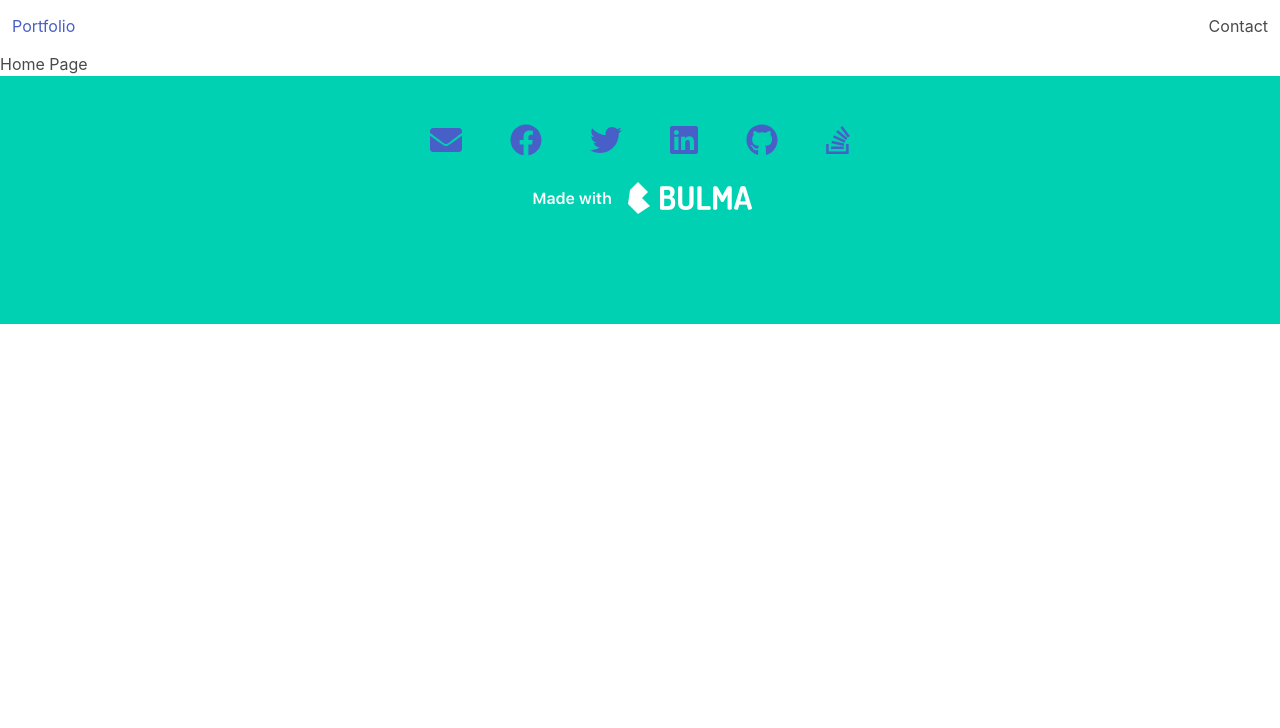
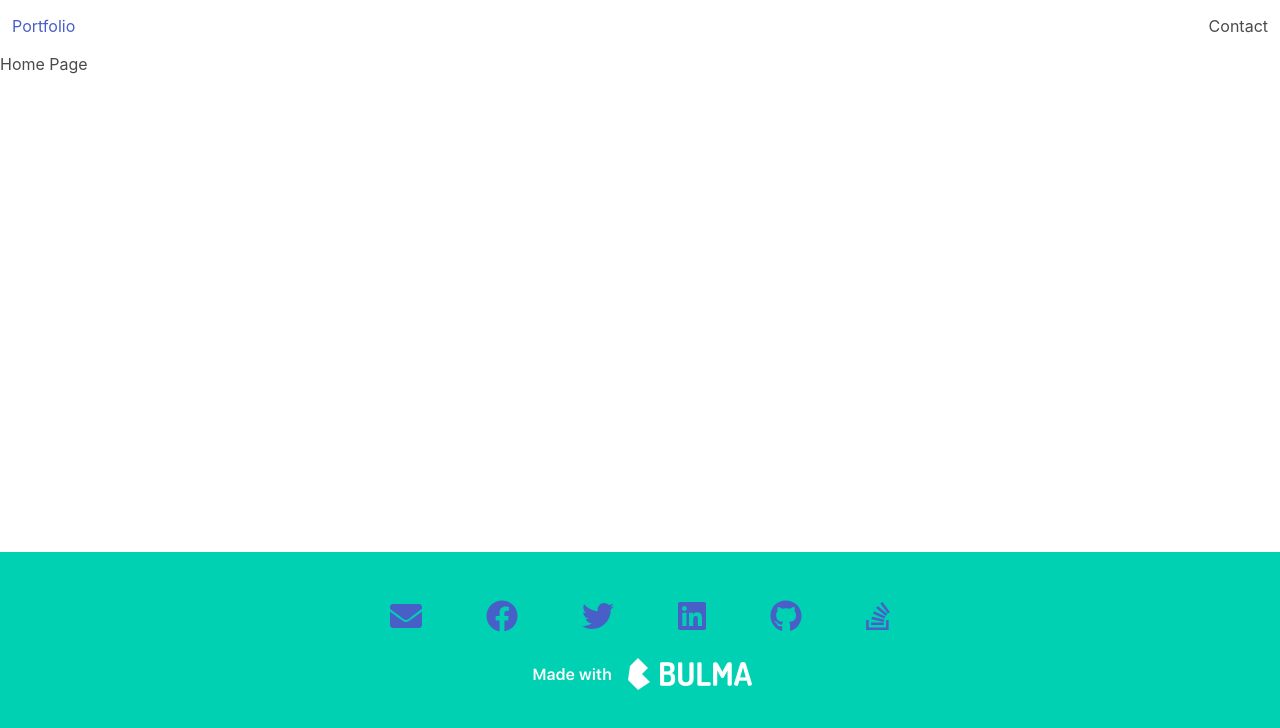
Before and after one commit to jtrpka0912/portfolio.jtrpka0912.nextjs, a Next.js app: page / in a window 1280 px wide. Shown: the top 728 px of the page. Built offline with nearby package versions, Linux system fonts and the light colour scheme.

Commit message:
Added some styling to layout and footer.

```diff
--- a/components/layout/footer/footer-social-item.tsx
+++ b/components/layout/footer/footer-social-item.tsx
@@ -15,7 +15,6 @@ interface FooterSocialItemProps {
  * @function FooterSocialItem
  * @summary Footer Social Item component
  * @description A footer social list item that is displayed with an icon and links to a profile or email
- * @todo Adjust the horizontal padding for small screens.
  * @param { FooterSocialItemProps } props
  * @returns { JSX }
  */
@@ -23,7 +22,7 @@ const FooterSocialItem = (props: FooterSocialItemProps) => {
     const { item } = props;
 
     return (
-        <li className="is-inline-block px-5" title={ item.title }>
+        <li className="footer-social-item" title={ item.title }>
             <a href={ item.url } target="_blank">
                 <FontAwesomeIcon size="2x" icon={ item.icon } />
             </a>
--- /dev/null
+++ b/styles/_layout.scss
@@ -0,0 +1,17 @@
+.layout {
+    display: grid;
+    grid-template-rows: auto 1fr auto;
+
+    height: 100vh;
+}
+
+.footer {
+    &-social-item {
+        display: inline-block;
+        padding: 0 2rem;
+
+        @media (max-width: 768px) {
+            padding: 0 0.75rem;
+        }
+    }
+}
--- a/styles/index.scss
+++ b/styles/index.scss
@@ -1,3 +1,6 @@
 // Global
 @import './globals.css';
 @import './bulma.min.css';
+
+// Layout
+@import './layout';
```
